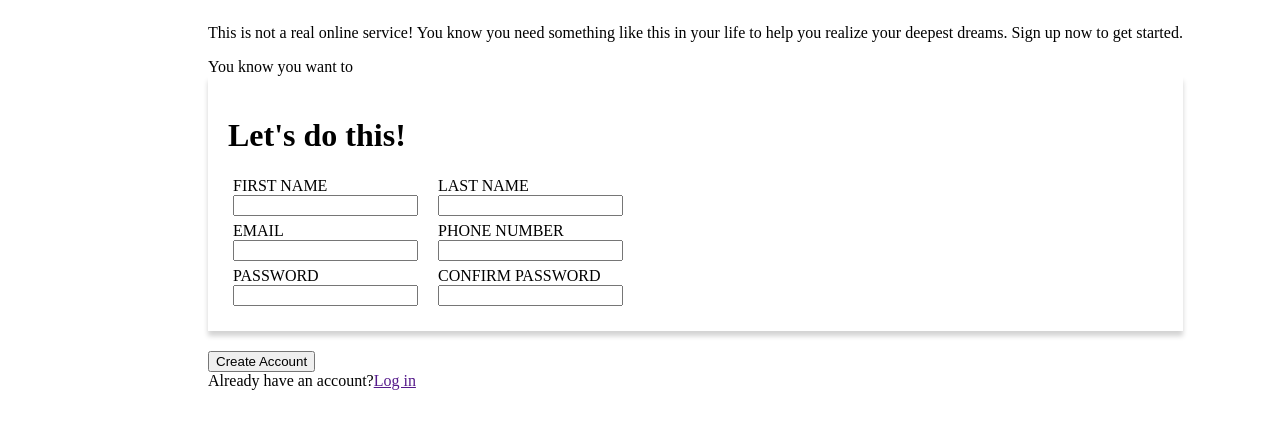
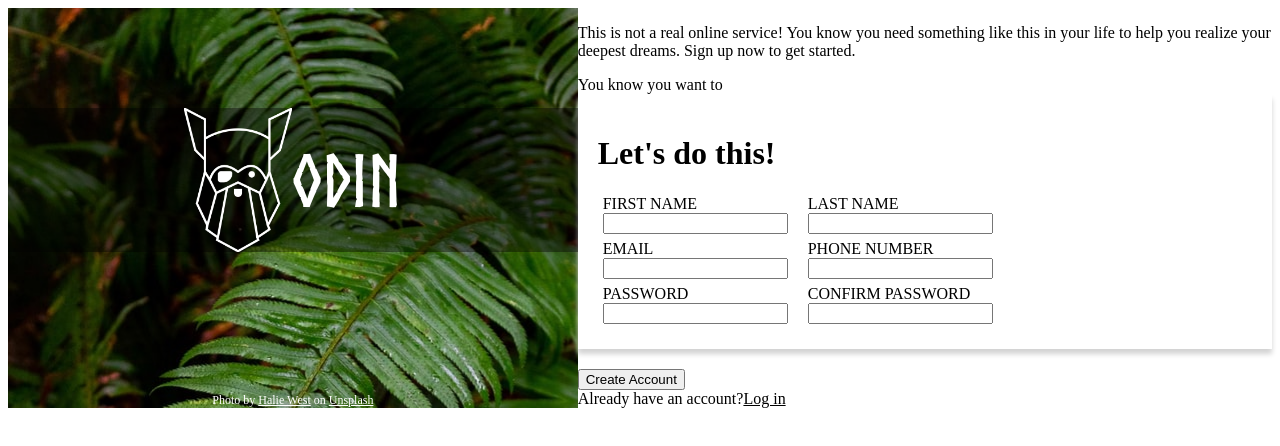
Before and after one commit to Balegore/signup_form_project, a plain HTML site: page index.html in a window 1280 px wide. Drawn offline with Linux system fonts and the light colour scheme.

Commit message:
added images and basic styling to left bar

```diff
--- a/index.html
+++ b/index.html
@@ -9,7 +9,11 @@
 </head>
 <body>
     <div class="leftBar">
-
+        <div class="logoBanner">
+            <img src="/images/odin-lined.png" alt="odin logo">
+            <span>ODIN</span>
+        </div>
+        <footer class="logoFooter">Photo by <a href="http://">Halie West</a> on <a href="http://">Unsplash</a></footer>
     </div>
     <div class="rightBar">
         <div class="topMessage">
--- a/style.css
+++ b/style.css
@@ -1,11 +1,53 @@
+@font-face{
+    font-family: 'Odin';
+    src: url(../fonts/Norse-Bold.otf);
+}
+
+a:hover, a:visited, a:link, a:active
+{
+    color: inherit;
+}
+
 body{
     display: flex;
     flex-flow: row;
 }
 
+/* left bar */
+
 .leftBar{
-width: 200px;
+    width: 800px;
+    background-image: url(images/halie-west-25xggax4bSA-unsplash.jpg);
+    font-size: 48px;
+    color: white;
+
+    display: flex;
+    flex-flow:  column;
+    justify-content: space-between;
 }
+
+.logoBanner{
+    position: relative;
+    top: 100px;
+    display: flex;
+    flex-flow: row;
+    align-items: center;
+    justify-content: center;
+    height: 2em;
+    background: rgba(0, 0, 0, 0.4);
+    font-family: Odin;
+    font-size: 1.5em;
+}
+.logoBanner>img{
+    height: 2em;
+}
+
+.logoFooter{
+    font-size: .25em;
+    text-align: center;
+}
+
+/*right bar*/
 
 .rightBar{
 display: flex;
```
Also changed, not shown: fonts/Norse-Bold.otf (added), images/halie-west-25xggax4bSA-unsplash.jpg (added), images/odin-lined.png (added).
